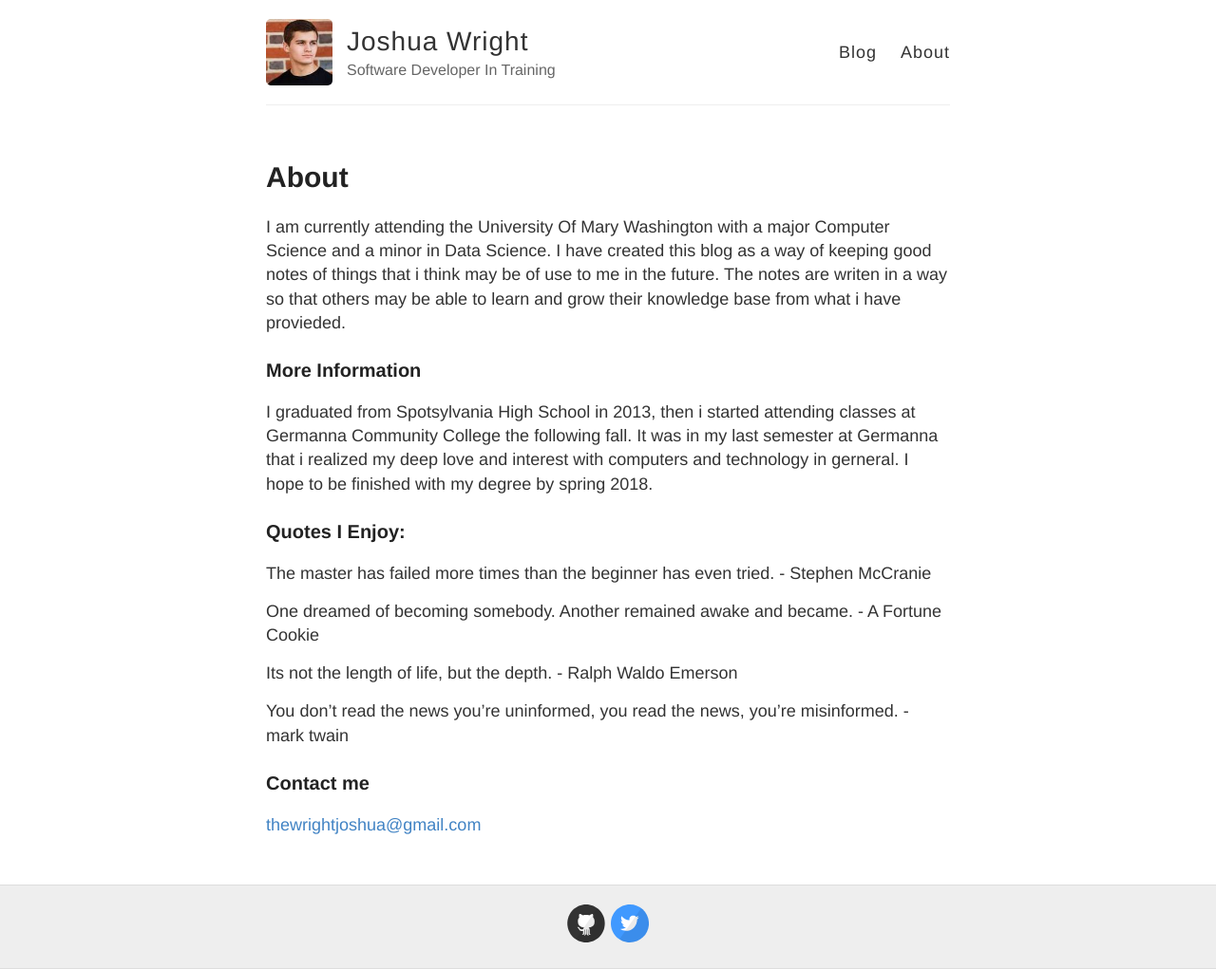
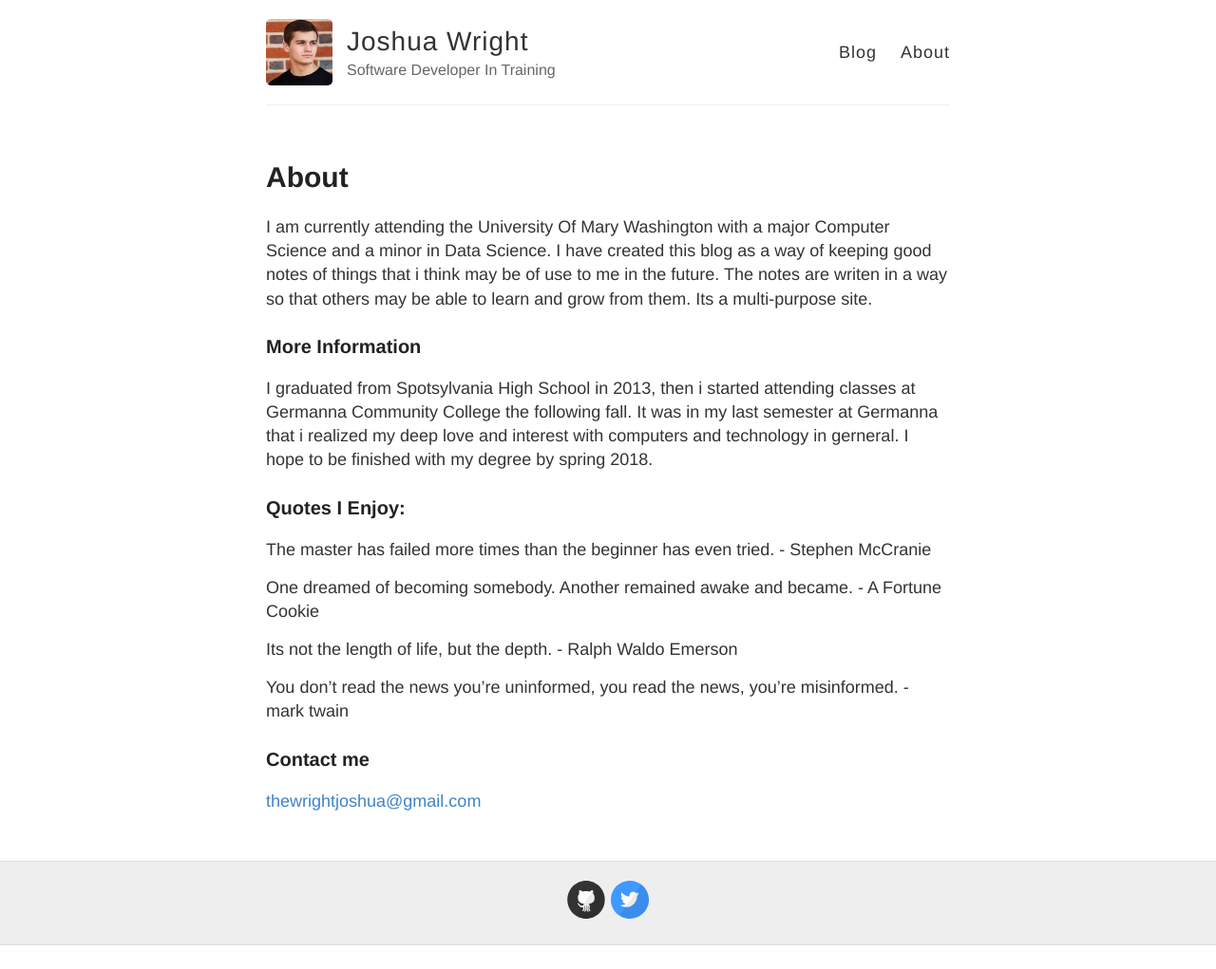
Before and after one commit to JoshTWright/devBlog, a Jekyll site: the page built from about.md, in a window 1280 px wide. Shown: the whole page at 95% size. Built offline with Jekyll 4.4.1, drawn with Linux system fonts in a browser that asks for light colours; after the commit the page ends 996 px from its top, so only the background shows below that.

Commit message:
Update about.md

```diff
--- a/about.md
+++ b/about.md
@@ -4,7 +4,7 @@ title: About
 permalink: /about/
 ---
 
-I am currently attending the University Of Mary Washington with a major Computer Science and a minor in Data Science. I have created this blog as a way of keeping good notes of things that i think may be of use to me in the future. The notes are writen in a way so that others may be able to learn and grow their knowledge base from what i have provieded.
+I am currently attending the University Of Mary Washington with a major Computer Science and a minor in Data Science. I have created this blog as a way of keeping good notes of things that i think may be of use to me in the future. The notes are writen in a way so that others may be able to learn and grow from them. Its a multi-purpose site.
 
 ### More Information
 
```
